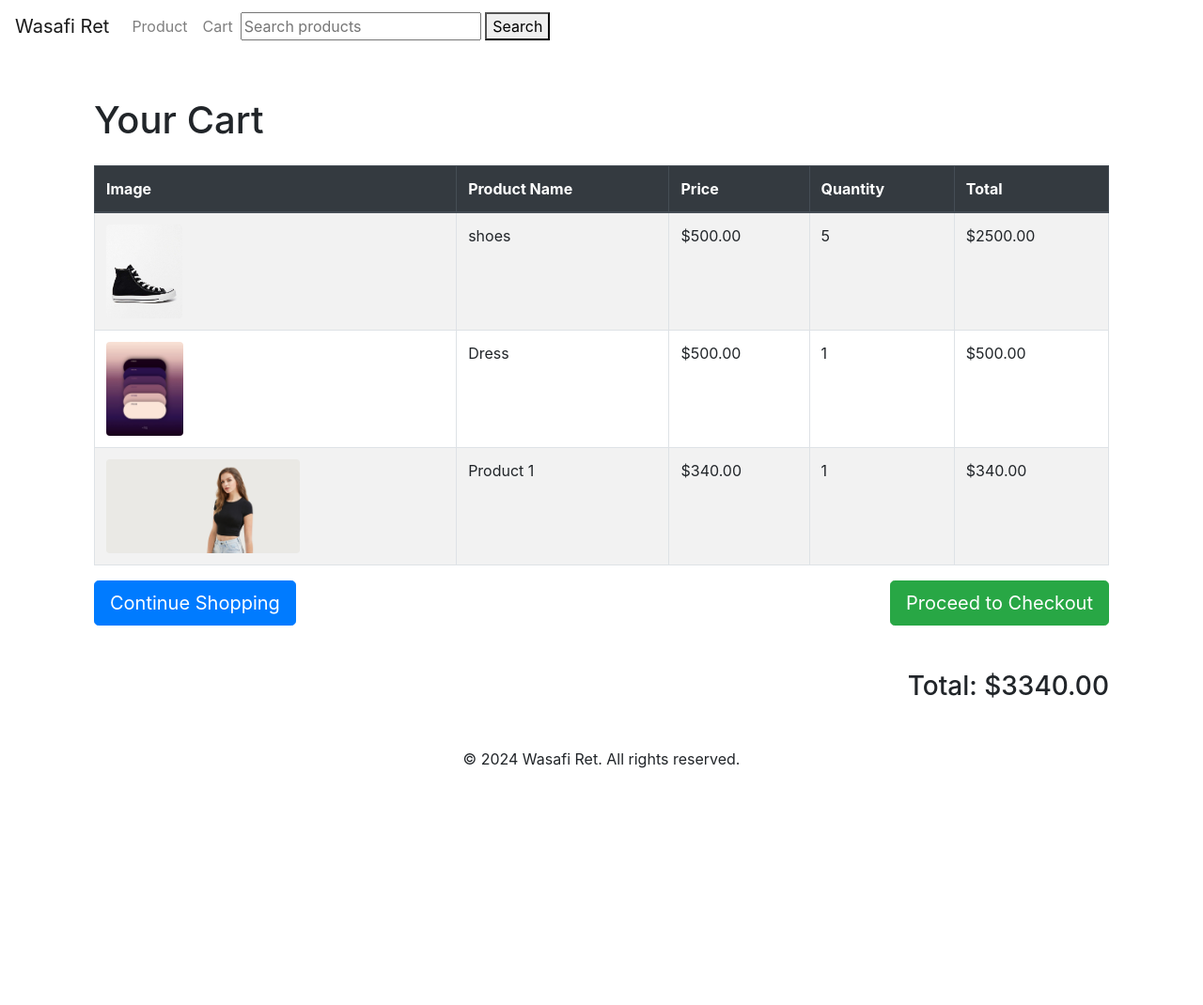
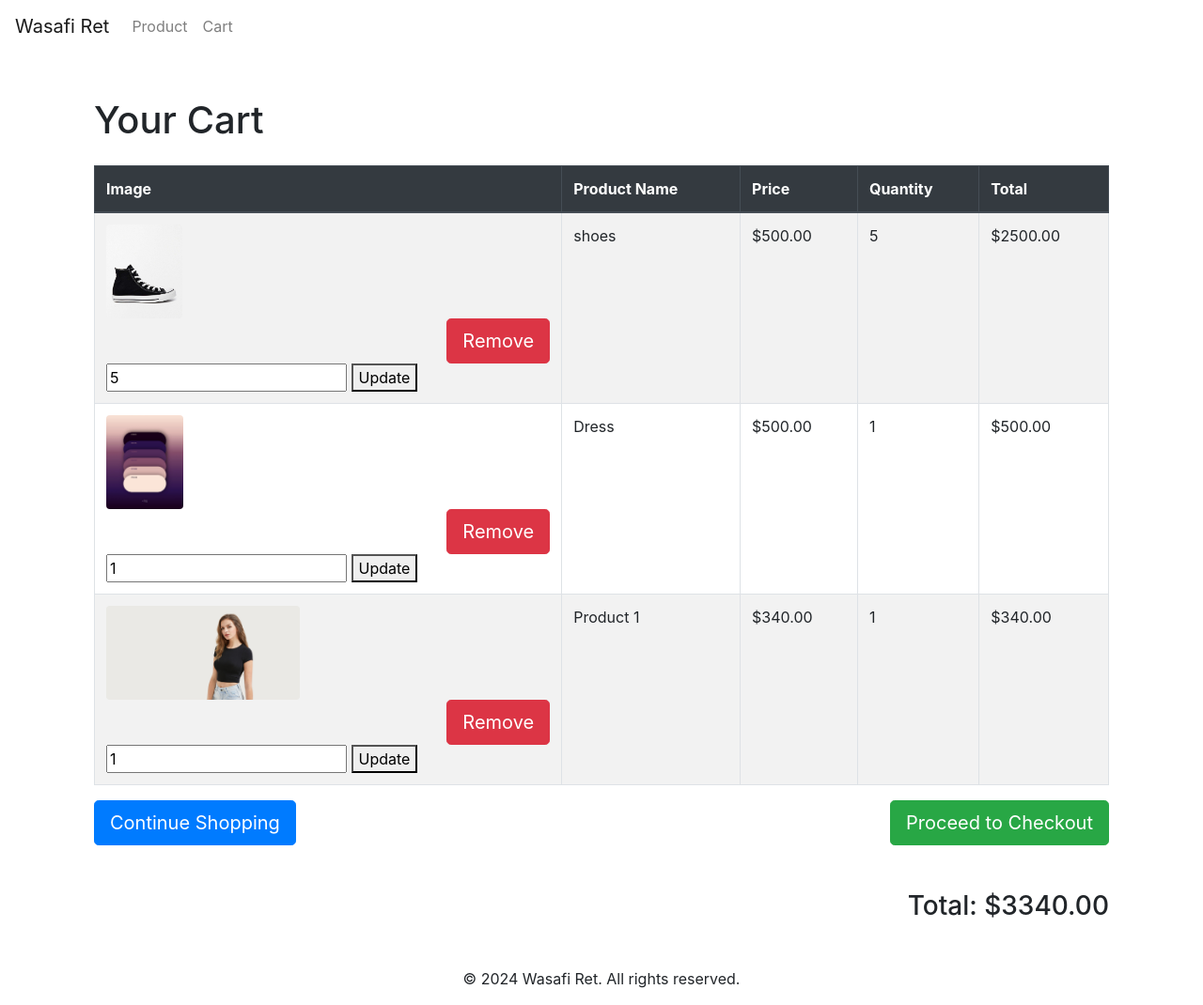
Before and after one commit to muthonijulie/WasafiRetailers, a Django app: page /cart/ in a window 1280 px wide. Shown: the whole page at 94% size. Before the commit the page ends 818 px from the top, so only its background shows below. Run offline with Django 4.2, Linux system fonts and the light colour scheme; a user stored in the database is signed in; data comes from the database, SQL or seed files in the repository; both versions use the stored data as it was after the commit; some libraries are stand-ins or nearby versions.

Commit message:
cart remove and update

```diff
--- a/WasafiRetPr/WasafiRet/templates/WasafiRet/base.html
+++ b/WasafiRetPr/WasafiRet/templates/WasafiRet/base.html
@@ -25,6 +25,7 @@
               <a class="nav-link" href="{% url 'view_cart' %}">Cart</a>
             </li>
           </ul>
+          {% comment %}
           <form method="POST" action="{% url 'search' %}">
             {% csrf_token %}
             <input
@@ -34,6 +35,7 @@
             />
             <button class="fas fa-search" type="submit">Search</button>
           </form>
+          {% endcomment %}
         </div>
       </nav>
     </header>
--- a/WasafiRetPr/WasafiRet/templates/WasafiRet/cart.html
+++ b/WasafiRetPr/WasafiRet/templates/WasafiRet/cart.html
@@ -1,8 +1,5 @@
-{% extends 'WasafiRet/base.html' %}
-{% load static %}
-{% block title %}Shopping Cart - Wasafi Ret{% endblock %}
-
-{% block content %}
+{% extends 'WasafiRet/base.html' %} {% load static %} {% block title %}Shopping
+Cart - Wasafi Ret{% endblock %} {% block content %}
 <div class="container mt-5">
   <h1>Your Cart</h1>
 
@@ -36,6 +33,28 @@
             style="max-height: 100px"
           />
           {% endif %}
+
+          <div class="text-right">
+            <a
+              href="{% url 'remove_cart' item.id %}"
+              class="btn btn-danger btn-lg"
+              >Remove</a
+            >
+          </div>
+          <form
+            method="POST"
+            action="{% url 'update_cart' item.id %}"
+            style="display: inline"
+          >
+            {% csrf_token %}
+            <input
+              type="number"
+              name="quantity"
+              value="{{ item.quantity }}"
+              min="1"
+            />
+            <button type="submit">Update</button>
+          </form>
         </td>
         <td>{{ item.product.name }}</td>
         <td>${{ item.product.price }}</td>
@@ -48,10 +67,14 @@
 
   <div class="row mb-5">
     <div class="col-md-6 text-left">
-      <a href="{% url 'product_list' %}" class="btn btn-primary btn-lg">Continue Shopping</a>
+      <a href="{% url 'product_list' %}" class="btn btn-primary btn-lg"
+        >Continue Shopping</a
+      >
     </div>
     <div class="col-md-6 text-right">
-      <a href="{% url 'checkout' %}" class="btn btn-success btn-lg">Proceed to Checkout</a>
+      <a href="{% url 'checkout' %}" class="btn btn-success btn-lg"
+        >Proceed to Checkout</a
+      >
     </div>
   </div>
 
--- a/WasafiRetPr/WasafiRet/urls.py
+++ b/WasafiRetPr/WasafiRet/urls.py
@@ -7,9 +7,11 @@ urlpatterns = [
     path('category_create/',views.category_create,name='category_create'),
     path('',views.product_list,name='product_list'),
     path('product_create/', views.product_create, name='product_create'),
-    path('search/', views.search, name='search'),
+    # path('search/', views.search, name='search'),
     path('cart/', views.view_cart, name='view_cart'),
     path('cart/add/<int:product_id>',views.add_to_cart,name='add_to_cart'),
+    path('cart/update/<int:cart_item_id>',views.update_cart,name='update_cart'),
+    path('cart/remove/<int:cart_item_id>',views.remove_cart,name='remove_cart'),
     path('checkout/', views.checkout, name='checkout'),
     path('detail/<int:product_id>/', views.detail, name='detail'),
 
--- a/WasafiRetPr/WasafiRet/views.py
+++ b/WasafiRetPr/WasafiRet/views.py
@@ -1,6 +1,8 @@
 from django.shortcuts import render,redirect,get_object_or_404
 from .models import Product,Category,Cart,CartItem
 from .forms import ProductCreateForm,CategoryForm
+from django.core.paginator import Paginator,PageNotAnInteger,EmptyPage
+from django.http import HttpResponseBadRequest
 
 # Create your views here.
 def Home(request):
@@ -22,8 +24,17 @@ def category_create(request):
       return render(request,'WasafiRet/category_form.html',{'form':form})
 def product_list(request):
     products=Product.objects.all()
+    paginator=Paginator(products,10,orphans=10,allow_empty_first_page=True)
+    page=request.GET.get('page')
+    try:
+         paginated_products=paginator.page(page)
+    except PageNotAnInteger:
+         paginated_products=paginator.page(1)
+    except EmptyPage:
+         paginated_products=paginator.page(paginator.num_pages)
 
-    return render(request, 'WasafiRet/product.html',{'products':products})
+
+    return render(request, 'WasafiRet/product.html',{'products':paginated_products})
 
 def product_create(request):
     if request.method == 'POST':
@@ -37,15 +48,6 @@ def product_create(request):
 
 
     return render(request, 'WasafiRet/product_create.html',{'form':form})
-def search(request):
-     search_query=request.GET.get('search','')
-
-     product=Product.objects.filter(name__icontains=search_query)
-     context={
-          'product':product,
-          'search_query':search_query,
-     }
-     return render(request,'WasafiRet/product.html',context)
 
 def view_cart(request):
     cart=Cart.objects.filter(user=request.user).first()
@@ -53,7 +55,6 @@ def view_cart(request):
 
     cart_total=sum(item.get_total() for item in cart_items)
     return render(request, 'WasafiRet/cart.html', {'cart_items':cart_items, 'cart_total':cart_total})
-
 def add_to_cart(request,product_id):
      product=Product.objects.get(id=product_id)
      cart,created=Cart.objects.get_or_create(user=request.user)
@@ -66,6 +67,29 @@ def add_to_cart(request,product_id):
 
      cart_item.save()
      return redirect('view_cart')
+def update_cart(request,cart_item_id):
+     cart_item=get_object_or_404(CartItem,id=cart_item_id)
+
+     if request.method =='POST':
+          new=int(request.POST.get('quantity',0))
+          if new>0:
+               cart_item.quantity=new
+               cart_item.save()
+          else:
+               return HttpResponseBadRequest("Invalid quantity")
+          return redirect('view_cart')
+     return HttpResponseBadRequest("Invalid request method")
+def remove_cart(request,cart_item_id):
+
+     cart_item=get_object_or_404(CartItem,id=cart_item_id)
+
+
+     if request.method in ['POST','GET']:
+        cart_item.delete()
+
+        return redirect('view_cart')
+     return HttpResponseBadRequest("Invalid request method")
+
 
 def checkout(request):
     return render(request, 'WasafiRet/checkout.html')
```
Also changed, not shown: WasafiRetPr/db.sqlite3.
